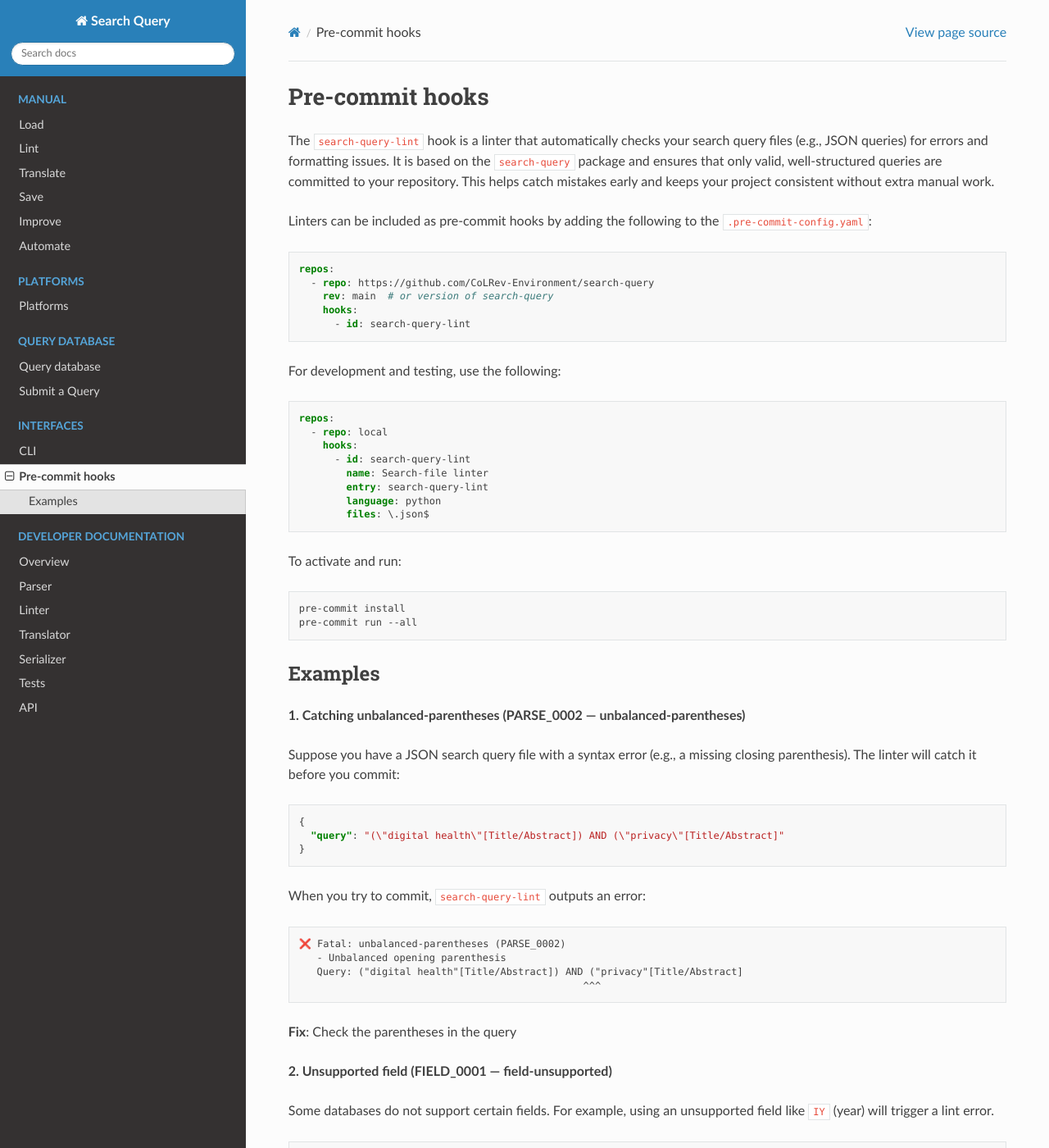
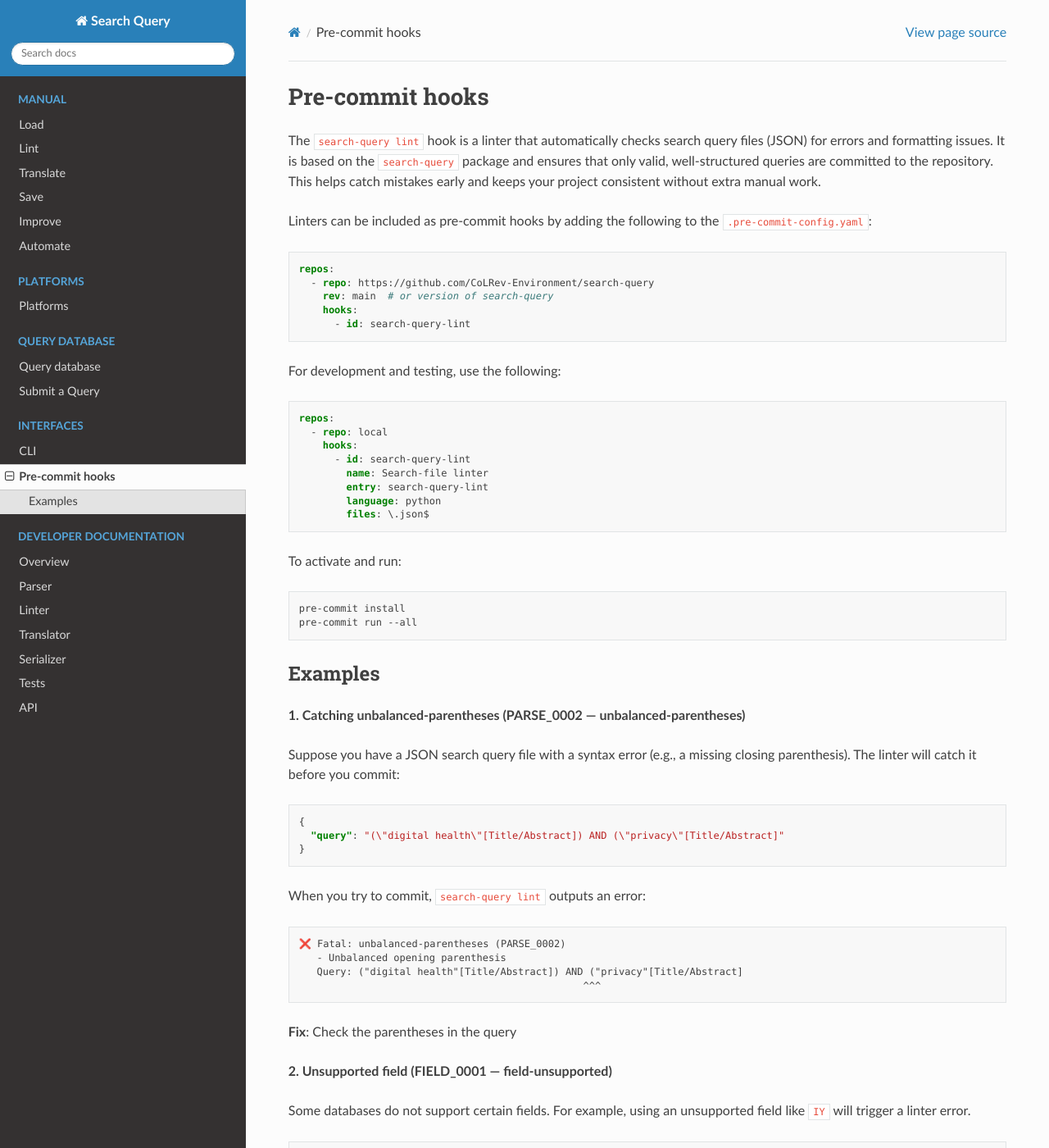
Before and after one commit to CoLRev-Environment/search-query, a Sphinx documentation site: the page built from docs/source/pre_commit.rst, in a window 1280 px wide and 1400 px high. Shown: the whole window at 82% size. Built offline with Sphinx 7.4.7 and the Read the Docs theme 3.1.0, drawn with Linux system fonts in a browser that asks for light colours; some of the changed text lies outside the part shown.

Commit message:
Update pre_commit.rst

```diff
--- a/docs/source/pre_commit.rst
+++ b/docs/source/pre_commit.rst
@@ -3,10 +3,10 @@
 Pre-commit hooks
 ==========================================================
 
-The ``search-query-lint`` hook is a linter that automatically checks your
-search query files (e.g., JSON queries) for errors and formatting issues.
+The ``search-query lint`` hook is a linter that automatically checks
+search query files (JSON) for errors and formatting issues.
 It is based on the ``search-query`` package and ensures that only valid,
-well-structured queries are committed to your repository. This helps catch
+well-structured queries are committed to the repository. This helps catch
 mistakes early and keeps your project consistent without extra manual work.
 
 Linters can be included as pre-commit hooks by adding the following to the ``.pre-commit-config.yaml``:
@@ -54,7 +54,7 @@ missing closing parenthesis). The linter will catch it before you commit:
       "query": "(\"digital health\"[Title/Abstract]) AND (\"privacy\"[Title/Abstract]"
     }
 
-When you try to commit, ``search-query-lint`` outputs an error:
+When you try to commit, ``search-query lint`` outputs an error:
 
 .. code-block:: text
 
@@ -69,7 +69,7 @@ When you try to commit, ``search-query-lint`` outputs an error:
 **2. Unsupported field (FIELD_0001 — field-unsupported)**
 
 Some databases do not support certain fields. For example, using an
-unsupported field like ``IY`` (year) will trigger a lint error.
+unsupported field like ``IY`` will trigger a linter error.
 
 .. code-block:: json
 
@@ -93,7 +93,7 @@ field syntax.
 **3. Implicit operator precedence (STRUCT_0001 — implicit-precedence)**
 
 Mixing ``AND`` and ``OR`` at the same level can be ambiguous. Add explicit
-parentheses to make precedence clear.
+parentheses to make the precedence of operators explicit.
 
 .. code-block:: text
 
```
